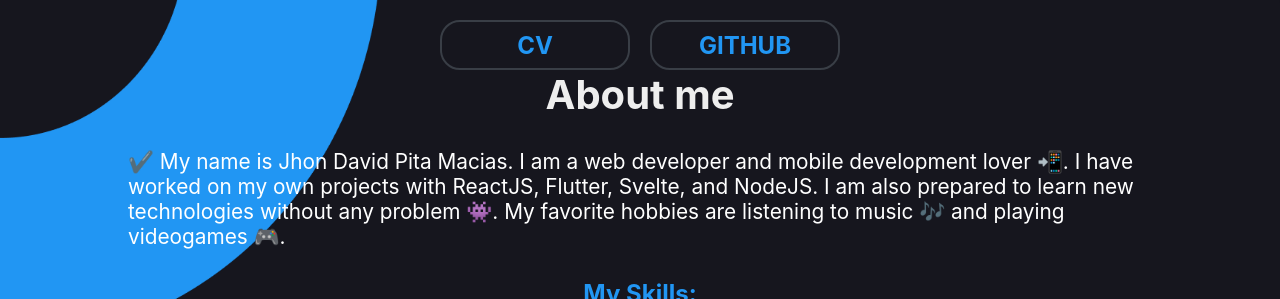
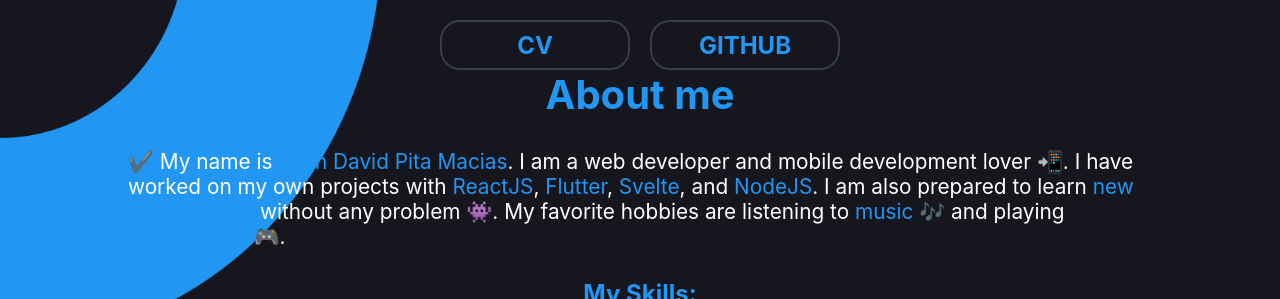
Before and after one commit to PitMac/MyPortfolio-Svelte, a Svelte app: page / in a window 1280 px wide. Shown: the part 456-755 px from the top of the page. Built offline with nearby package versions, Linux system fonts and the light colour scheme.

Commit message:
fix color

```diff
--- a/index.css
+++ b/index.css
@@ -88,3 +88,7 @@ h3 {
     font-size: 1.9rem;
   }
 }
+
+.colorText {
+  color: var(--secondary-color);
+}
--- a/src/routes/Home.svelte
+++ b/src/routes/Home.svelte
@@ -57,10 +57,6 @@
     display: flex;
   }
 
-  .colorText {
-    color: var(--secondary-color);
-  }
-
   .buttonsSection {
     margin-top: 20px;
     display: flex;
```
